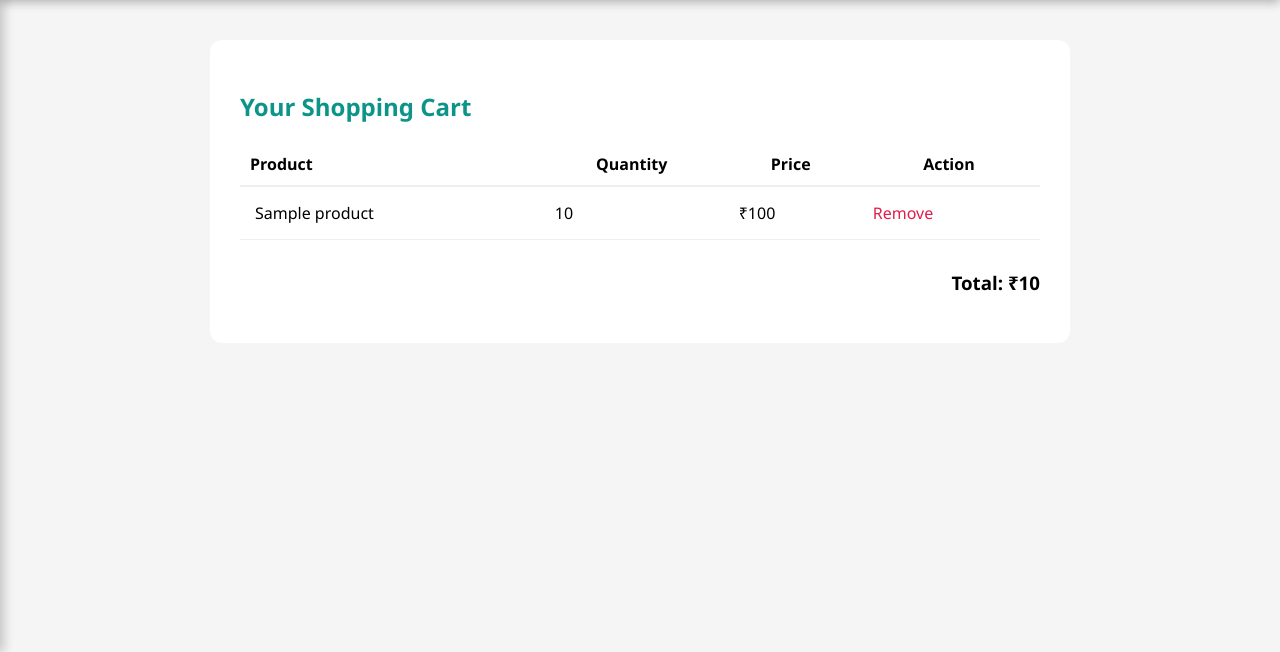
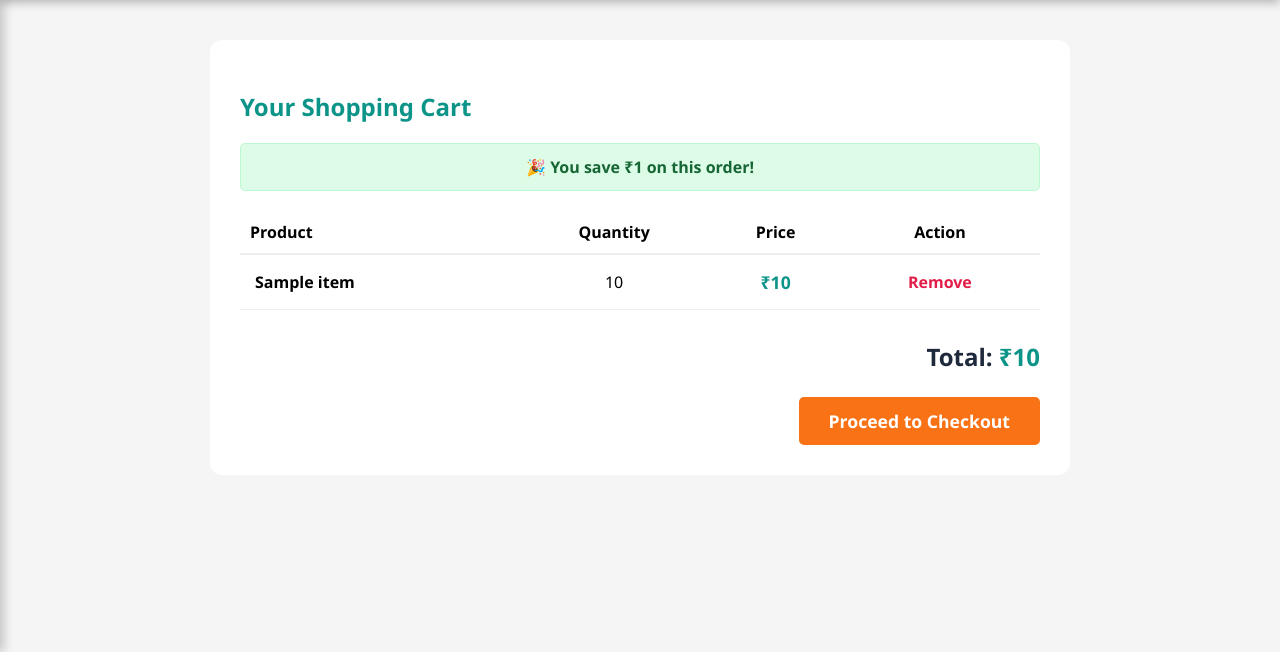
Before and after one commit to muruganandan-cloud/YULIV, a Python web app: template templates/cart.html in a window 1280 px wide. Shown: the part 148-800 px from the top of the page. Run offline with Jinja, Linux system fonts and the light colour scheme; the template is opened without the code that fills it: most values are stand-ins (such as "Sample title", 1, 10 or a date in 2020).

Commit message:
update cart.html to display cart items

```diff
--- a/templates/cart.html
+++ b/templates/cart.html
@@ -2,7 +2,16 @@
 {% block content %}
 <div class="content" style="max-width: 800px; margin: 0 auto; background: white; padding: 30px; border-radius: 12px; margin-top: 40px;">
     <h2 style="color: #0d9488;">Your Shopping Cart</h2>
-    {% if items %}
+
+    <!-- NEW: The Savings Banner -->
+    {% if total_savings and total_savings > 0 %}
+    <div style="background-color: #dcfce7; color: #166534; padding: 12px; border-radius: 5px; margin-top: 15px; margin-bottom: 20px; font-weight: bold; text-align: center; border: 1px solid #bbf7d0;">
+        🎉 You save ₹{{ total_savings | round | int }} on this order!
+    </div>
+    {% endif %}
+
+    <!-- FIXED: Changed 'items' to 'cart_details' to match our updated app.py -->
+    {% if cart_details %}
         <table style="width: 100%; border-collapse: collapse; margin-top: 20px;">
             <thead>
                 <tr style="border-bottom: 2px solid #eee;">
@@ -13,24 +22,43 @@
                 </tr>
             </thead>
             <tbody>
-                {% for item in items %}
+                <!-- FIXED: Iterate through 'cart_details' -->
+                {% for item in cart_details %}
                 <tr style="border-bottom: 1px solid #eee;">
-                    <!-- FIX 1: Changed item.Products to item.product -->
-                    <td style="padding: 15px; text-align: left;">{{ item.product.product_name }}</td>
 
-                    <td style="padding: 15px;">{{ item.quantity }}</td>
+                    <td style="padding: 15px; text-align: left; font-weight: 600;">{{ item.name }}</td>
 
-                    <!-- FIX 2: Changed item.Products to item.product -->
-                    <td style="padding: 15px;">₹{{ item.product.selling_price * item.quantity }}</td>
+                    <td style="padding: 15px; text-align: center;">{{ item.qty }}</td>
 
-                    <td style="padding: 15px;"><a href="{{ url_for('remove_from_cart', cart_id=item.id) }}" style="color: #e11d48; text-decoration: none;">Remove</a></td>
+                    <td style="padding: 15px; text-align: center;">
+                        <!-- NEW: Strikethrough MRP and bold YuLiv Price -->
+                        {% if item.mrp > item.yuliv_price %}
+                            <span style="text-decoration: line-through; color: #94a3b8; font-size: 0.9em; display: block;">₹{{ item.mrp | round | int }}</span>
+                        {% endif %}
+                        <span style="color: #0d9488; font-weight: bold; font-size: 1.1em;">₹{{ item.line_total | round | int }}</span>
+                    </td>
+
+                    <!-- FIXED: Mapped to item.cart_item_id to safely remove items -->
+                    <td style="padding: 15px; text-align: center;">
+                        <a href="{{ url_for('remove_from_cart', cart_id=item.cart_item_id) }}" style="color: #e11d48; text-decoration: none; font-weight: bold;">Remove</a>
+                    </td>
                 </tr>
                 {% endfor %}
             </tbody>
         </table>
-        <h3 style="margin-top: 30px; text-align: right;">Total: ₹{{ total }}</h3>
+
+        <!-- FIXED: Grand Total now pulls from cart_total -->
+        <h3 style="margin-top: 30px; text-align: right; font-size: 1.5rem; color: #1e293b;">Total: <span style="color: #0d9488;">₹{{ cart_total | round | int }}</span></h3>
+
+        <!-- NEW: Proceed to Checkout Button -->
+        <div style="text-align: right; margin-top: 20px;">
+            <a href="{{ url_for('search', q='checkout', checkout='true') }}" style="display: inline-block; background-color: #f97316; color: white; text-decoration: none; padding: 12px 30px; font-size: 1.1rem; font-weight: bold; border-radius: 5px; cursor: pointer;">
+                Proceed to Checkout
+            </a>
+        </div>
+
     {% else %}
-        <p>Your cart is empty. <a href="/" style="color: #0d9488;">Start shopping</a></p>
+        <p style="margin-top: 20px; font-size: 1.1rem; color: #64748b;">Your cart is empty. <a href="{{ url_for('search') }}" style="color: #0d9488; font-weight: bold; text-decoration: none;">Start shopping</a></p>
     {% endif %}
 </div>
 {% endblock %}
```
